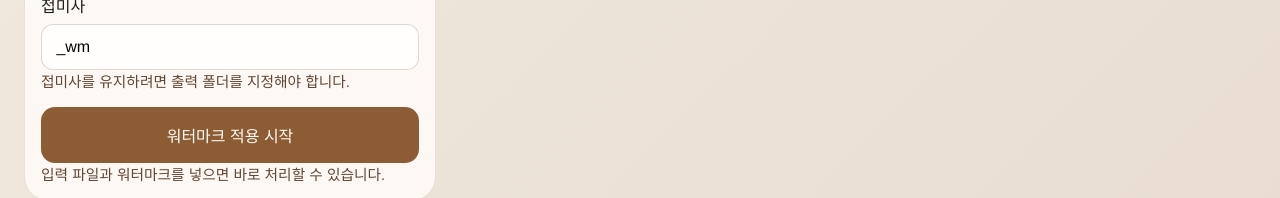
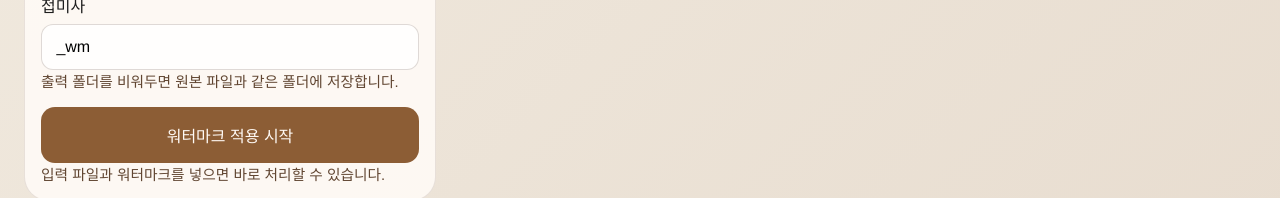
Before and after one commit to dev-universe/batch-watermarker, a React (Vite) app: page / in a window 1280 px wide. Shown: the part 1200-1398 px from the top of the page. Built offline with nearby package versions, Linux system fonts and the light colour scheme.

Commit message:
feat: save suffixed outputs beside source files by default

```diff
--- a/electron/main.ts
+++ b/electron/main.ts
@@ -62,7 +62,8 @@ const getOutputPath = (
   }
 
   const parsed = path.parse(sourcePath);
-  return path.join(outputDirectory, `${parsed.name}${suffix}${parsed.ext}`);
+  const targetDirectory = outputDirectory || parsed.dir;
+  return path.join(targetDirectory, `${parsed.name}${suffix}${parsed.ext}`);
 };
 
 const getTemporaryOutputPath = (targetPath: string) => {
--- a/src/App.tsx
+++ b/src/App.tsx
@@ -167,7 +167,7 @@ function App() {
     ? "접미사가 비어 있으면 원본 파일에 직접 덮어씁니다."
     : settings.outputDirectory
       ? settings.outputDirectory
-      : "접미사를 유지하려면 출력 폴더를 지정해야 합니다.";
+      : "출력 폴더를 비워두면 원본 파일과 같은 폴더에 저장합니다.";
 
   const collectDroppedPaths = async (event: DragEvent<HTMLElement>) => {
     event.preventDefault();
@@ -354,11 +354,6 @@ function App() {
       }
     }
 
-    if (!overwriteOriginal && !settings.outputDirectory) {
-      window.alert("출력 폴더를 지정하세요.");
-      return;
-    }
-
     setIsProcessing(true);
     setStatusMessage("워터마크를 적용하는 중입니다.");
 
```
